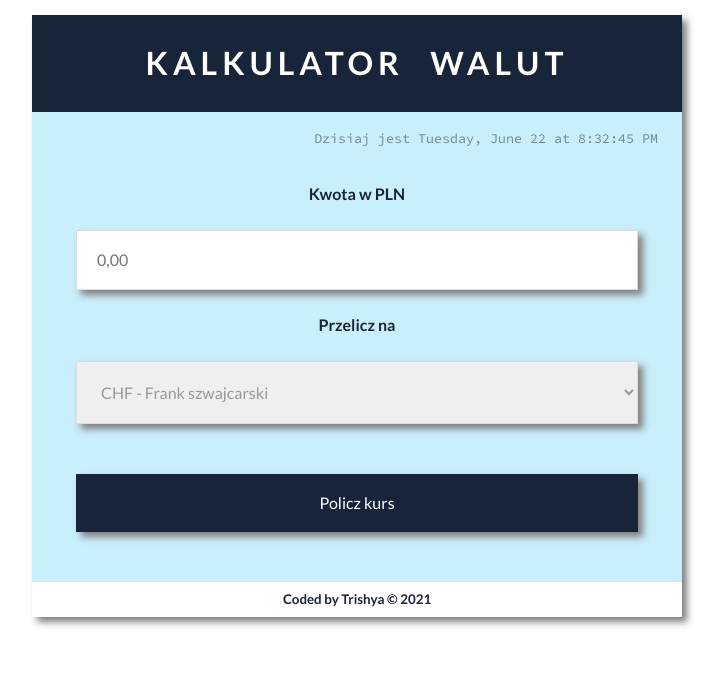
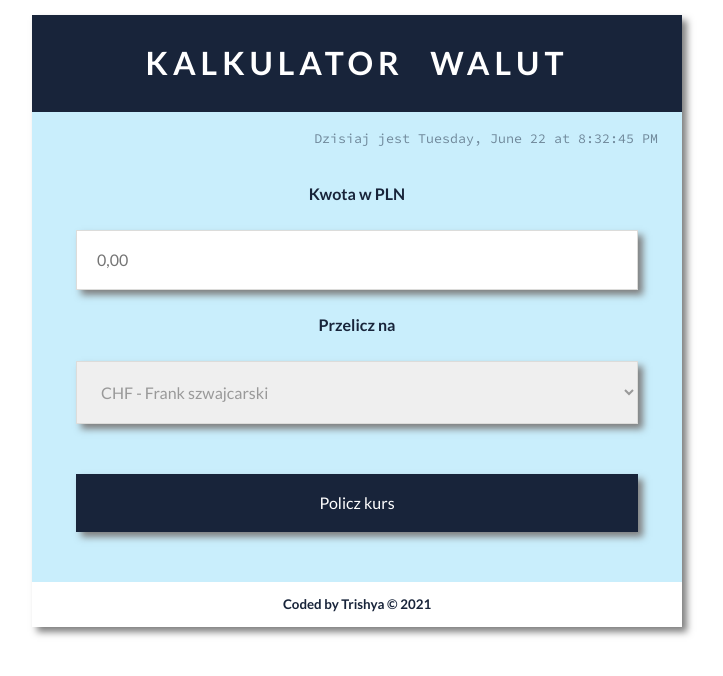
Before and after one commit to patrycja-i-lesniak/currency-converter-react-ver-1, a React (Create React App) app: page / in a window 1280 px wide. Shown: the top 676 px of the page, without its empty margins (283-1006 px from the left). Built offline with nearby package versions, Linux system fonts and the light colour scheme.

Commit message:
font-weight changed, padding increased

```diff
--- a/src/Container/Footer/index.js
+++ b/src/Container/Footer/index.js
@@ -5,7 +5,7 @@ export const Footer = styled.footer`
     font-size: smaller;
     font-weight: 300;
     color: ${({ theme }) => theme.colors.bigStone};
-    font-weight: bold;
-    padding: 10px;
+    font-weight: 700;
+    padding: 15px;
     text-align: center;
 `;
```
